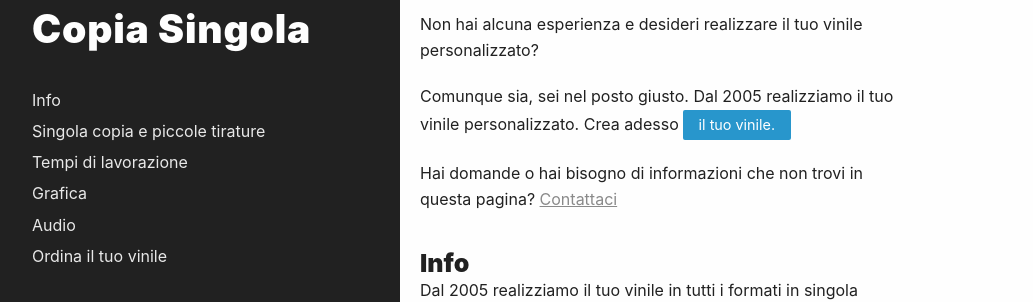
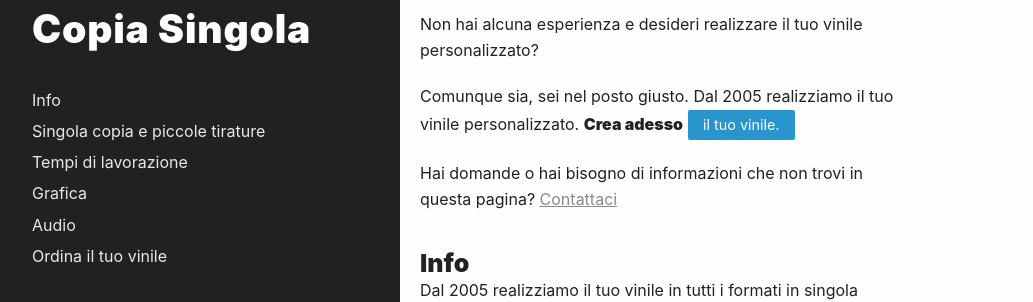
Before and after one commit to Vinilificio/vinilificio.com, a Jekyll site: the page built from _pages/copia-singola.md, in a window 1280 px wide and 900 px high, scrolled down 511 px. Shown: the part 174-476 px from the top of the window, without its empty margins (0-1033 px from the left). Built offline with Jekyll 4.4.1, drawn with Linux system fonts in a browser that asks for light colours; nearby versions of some CDN libraries; comment, search, counter and statistics services are not loaded.

Commit message:
Update copia-singola.md
aggiunto grassetto

```diff
--- a/_pages/copia-singola.md
+++ b/_pages/copia-singola.md
@@ -28,7 +28,7 @@ Sei un addetto ai lavori e hai bisongo di un vinile di alta qualità?
 Non hai alcuna esperienza e desideri realizzare il tuo vinile personalizzato?
 
 Comunque sia, sei nel posto giusto. Dal 2005 realizziamo il tuo vinile personalizzato.
-Crea adesso <a class="button" href="https://app.vinilificio.com/" style="color: white;text-decoration: none;">il tuo vinile.</a>
+__Crea adesso__ <a class="button" href="https://app.vinilificio.com/" style="color: white;text-decoration: none;">il tuo vinile.</a>
 
 Hai domande o hai bisogno di informazioni che non trovi in questa pagina? [Contattaci](/contatti/)
 
```
